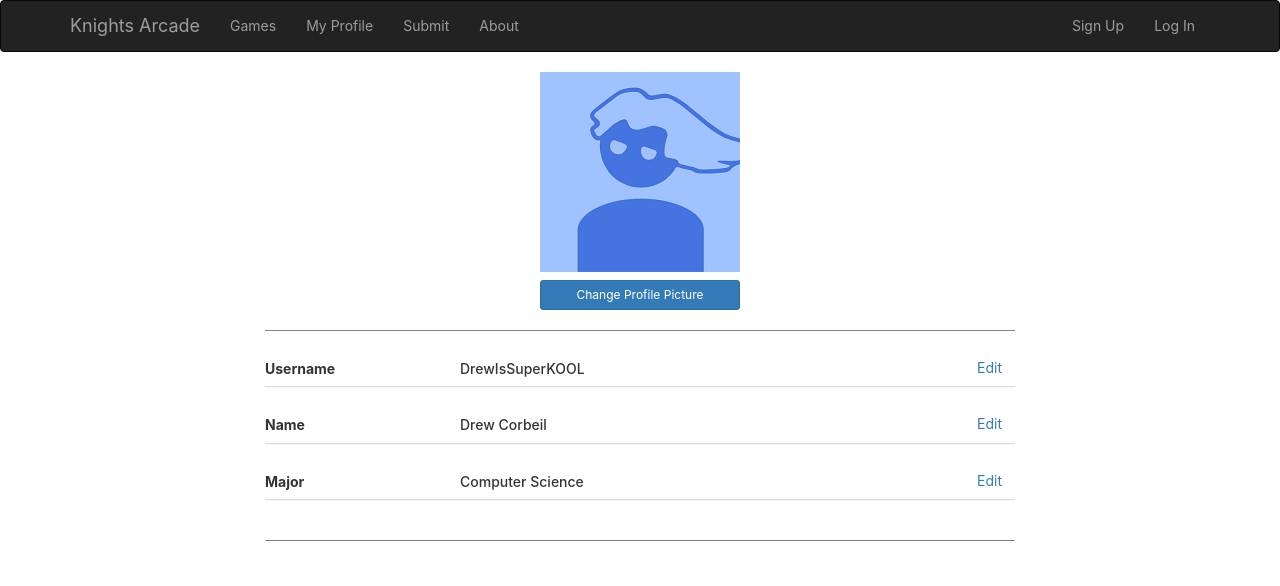
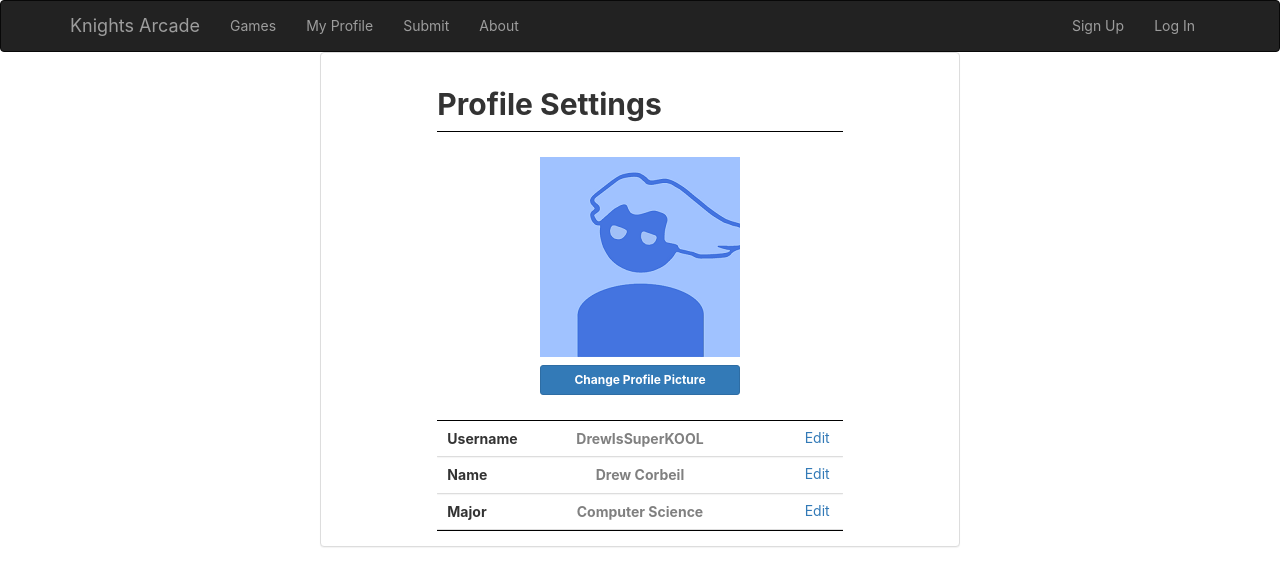
Before and after one commit to Dcorb1209/UCFArcade, a React (Create React App) app: page /MyProfile in a window 1280 px wide. Shown: the top 586 px of the page. Built offline with nearby package versions, Linux system fonts and the light colour scheme.

Commit message:
functional changes made to edit profile page

```diff
--- a/src/Components/NavBar.css
+++ b/src/Components/NavBar.css
@@ -5,8 +5,8 @@
   transform: translate(-50%, -50%) !important;
 }*/
 
-.NavBar{
+.nav-bar {
 
-	color: blue;
+	margin-bottom: 0px;
 
 }
--- a/src/Components/NavBar.js
+++ b/src/Components/NavBar.js
@@ -36,7 +36,7 @@ export default class NaviBar extends Component {
 	render(props) {
 		return (
 
-			<Navbar inverse collapseOnSelect>
+			<Navbar className="nav-bar" inverse collapseOnSelect>
 			  <Navbar.Header>
 			    <Navbar.Brand>
 			      <a href="/">Knights Arcade</a>
--- a/src/Games.css
+++ b/src/Games.css
@@ -1,3 +1,8 @@
-/*.text {
-  color: White
-}*/
+.col{
+	padding: 0px;
+	margin: 0px;
+}
+
+.panel{
+	margin: 0px;
+}
--- a/src/MyProfile.css
+++ b/src/MyProfile.css
@@ -27,14 +27,23 @@
     margin-left: auto;
     margin-right: auto;
     margin-top: 8px;
+    margin-bottom: 25px;
 }
 
 .my-profile__variable-name{
+	padding-left: 10px;
+}
 
+.my-profile__variable-val{
+	color: gray;
 }
 
 .my-profile__section-col{
 	//background-color: coral;
+}
+
+.my-profile__variable-col{
+	text-align: center;
 }
 
 .my-profile__link-col{
@@ -42,14 +51,27 @@
 	//background-color: coral;
 }
 
+.my-profile__hr1{
+	//background-color: gray;
+	//color: lightgray;
+	border-color: black;
+	height: 0px;
+	//margin: 0px;
+	margin-top: 0px;
+	margin-bottom: 25px;
+}
+
 .my-profile__hr{
-	background-color: gray;
-	color: lightgray;
-	border-color: gray;
+	//background-color: gray;
+	//color: lightgray;
+	border-color: black;
 	height: 0px;
+	margin: 0px;
 }
 
 .my-profile__collapsed-panel{
 	border-style: solid;
+	//border-color: lightgray;
 	border-width: 0px 0px 1px 0px;
+	background-color: lightgray;
 }
--- a/src/MyProfile.js
+++ b/src/MyProfile.js
@@ -1,6 +1,6 @@
 import React, { Component } from 'react';
 import NaviBar from './Components/NavBar';
-import { Button, Thumbnail, Grid, Row, Col, Image, FormGroup, FormControl, ControlLabel, ButtonGroup, Label, Panel } from 'react-bootstrap';
+import { Button, Thumbnail, Grid, Row, Col, Image, FormGroup, FormControl, ControlLabel, ButtonGroup, Label, Panel, Form, ButtonToolbar } from 'react-bootstrap';
 import './MyProfile.css';
 
 class MyProfile extends Component {
@@ -35,93 +35,175 @@ class MyProfile extends Component {
     return (
       <div className = 'FullPage'>
         <NaviBar/>
-        <Grid>
-          <Row>
-            <Col className="my-profile__avatar-col" md={4} mdOffset={4}>
-              <Image className="my-profile__avatar" src={require('./avatarTest.png')} responsive/>
+        <Grid fluid style={{ paddingLeft: 0, paddingRight: 0 }}>
+        <Row style={{ marginLeft: 0, marginRight: 0 }}>
+        <Col md={6} mdOffset={3} style={{ paddingLeft: 0, paddingRight: 0 }}>
+        <Panel>
+        <Panel.Body>
+        <Grid fluid style={{ paddingLeft: 0, paddingRight: 0 }}>
+          <Row style={{ marginLeft: 0, marginRight: 0 }}>
+            <Col md={8} mdOffset={2} style={{ paddingLeft: 0, paddingRight: 0 }}>
+              <h2><b>Profile Settings</b></h2>
             </Col>
           </Row>
-          <Row>
-            <Col className="my-profile__file-chooser-col" md={4} mdOffset={4}>
-              <Button className="my-profile__pic-button" bsSize="small" bsStyle="primary">Change Profile Picture</Button>
+          <Row style={{ marginLeft: 0, marginRight: 0 }}>
+            <Col md={8} mdOffset={2} style={{ paddingLeft: 0, paddingRight: 0 }}>
+              <hr className="my-profile__hr1" />
             </Col>
           </Row>
-          <Row>
-            <Col md={8} mdOffset={2}>
+          <Row style={{ marginLeft: 0, marginRight: 0 }}>
+            <Col className="my-profile__avatar-col" md={4} mdOffset={4} style={{ paddingLeft: 0, paddingRight: 0 }}>
+              <Image className="my-profile__avatar" src={require('./avatarTest.png')}/>
+            </Col>
+          </Row>
+          <Row style={{ marginLeft: 0, marginRight: 0 }}>
+            <Col className="my-profile__file-chooser-col" md={4} mdOffset={4} style={{ paddingLeft: 0, paddingRight: 0 }}>
+              <Button className="my-profile__pic-button" bsSize="small" bsStyle="primary"><b>Change Profile Picture</b></Button>
+            </Col>
+          </Row>
+          <Row style={{ marginLeft: 0, marginRight: 0 }}>
+            <Col md={8} mdOffset={2} style={{ paddingLeft: 0, paddingRight: 0 }}>
               <hr className="my-profile__hr" />
             </Col>
           </Row>
-          <Row>
-            <Col className="my-profile__section-col" md={2} mdOffset={2}>
+          <Row style={{ marginLeft: 0, marginRight: 0 }}>
+            <Col className="my-profile__section-col" md={2} mdOffset={2} style={{ paddingLeft: 0, paddingRight: 0 }}>
               <h5 className="my-profile__variable-name"><b>Username</b></h5>
             </Col>
-            <Col className="my-profile__section-col" md={4}>
-              <h5 className="my-profile__variable-name">DrewIsSuperKOOL</h5>
+            <Col className="my-profile__variable-col" md={4} style={{ paddingLeft: 0, paddingRight: 0 }}>
+              <h5 className="my-profile__variable-val"><b>DrewIsSuperKOOL</b></h5>
             </Col>
-            <Col className="my-profile__link-col" md={2}>
+            <Col className="my-profile__link-col" md={2} style={{ paddingLeft: 0, paddingRight: 0 }}>
               <Button bsStyle="link" bsSize="medium" onClick={this.handleEditUsername}>Edit</Button>
             </Col>
           </Row>
-          <Row>
-            <Col md={8} mdOffset={2}>
+          <Row style={{ marginLeft: 0, marginRight: 0 }}>
+            <Col md={8} mdOffset={2} style={{ paddingLeft: 0, paddingRight: 0 }}>
               <Panel className="my-profile__collapsed-panel" id="collapsible-panel-example-1" expanded={this.state.usernameOpen}>
                 <Panel.Collapse>
                   <Panel.Body>
-                    lkajsdlf;kjas;ldkfjas;ldkfjas;ldkfjas;ldkfjas.
+                    <Form horizontal>
+                      <FormGroup controlId="formHorizontalEmail">
+                        <Col componentClass={ControlLabel} sm={2} smOffset={3}>
+                          Username
+                        </Col>
+                        <Col sm={4}>
+                          <FormControl type="text" placeholder="New Username" />
+                        </Col>
+                      </FormGroup>
+                      <FormGroup>
+                        <Col smOffset={5} sm={6}>
+                           <ButtonToolbar>
+                              <Button bsStyle="primary">Save</Button>
+                              <Button>Cancel</Button>
+                            </ButtonToolbar>
+                        </Col>
+                      </FormGroup>
+                    </Form>
                   </Panel.Body>
                 </Panel.Collapse>
               </Panel>
             </Col>
           </Row>
-          <Row>
-            <Col className="my-profile__section-col" md={2} mdOffset={2}>
+          <Row style={{ marginLeft: 0, marginRight: 0 }}>
+            <Col className="my-profile__section-col" md={2} mdOffset={2} style={{ paddingLeft: 0, paddingRight: 0 }}>
               <h5 className="my-profile__variable-name"><b>Name</b></h5>
             </Col>
-            <Col className="my-profile__section-col" md={4}>
-              <h5 className="my-profile__variable-name">Drew Corbeil</h5>
+            <Col className="my-profile__variable-col" md={4} style={{ paddingLeft: 0, paddingRight: 0 }}>
+              <h5 className="my-profile__variable-val"><b>Drew Corbeil</b></h5>
             </Col>
-            <Col className="my-profile__link-col" md={2}>
+            <Col className="my-profile__link-col" md={2} style={{ paddingLeft: 0, paddingRight: 0 }}>
               <Button bsStyle="link" bsSize="medium" onClick={this.handleEditName}>Edit</Button>
             </Col>
           </Row>
-          <Row>
-            <Col md={8} mdOffset={2}>
+          <Row style={{ marginLeft: 0, marginRight: 0 }}>
+            <Col md={8} mdOffset={2} style={{ paddingLeft: 0, paddingRight: 0 }}>
               <Panel className="my-profile__collapsed-panel" id="collapsible-panel-example-1" expanded={this.state.nameOpen}>
                 <Panel.Collapse>
                   <Panel.Body>
-                    lkajsdlf;kjas;ldkfjas;ldkfjas;ldkfjas;ldkfjas.
+                    <Form horizontal>
+                      <FormGroup controlId="formHorizontalEmail">
+                        <Col componentClass={ControlLabel} sm={2} smOffset={3}>
+                          First
+                        </Col>
+                        <Col sm={4}>
+                          <FormControl type="text" placeholder="First Name" />
+                        </Col>
+                      </FormGroup>
+                      <FormGroup controlId="formHorizontalEmail">
+                        <Col componentClass={ControlLabel} sm={2} smOffset={3}>
+                          Last
+                        </Col>
+                        <Col sm={4}>
+                          <FormControl type="text" placeholder="Last Name" />
+                        </Col>
+                      </FormGroup>
+                      <FormGroup>
+                        <Col smOffset={5} sm={6}>
+                           <ButtonToolbar>
+                              <Button bsStyle="primary">Save</Button>
+                              <Button>Cancel</Button>
+                            </ButtonToolbar>
+                        </Col>
+                      </FormGroup>
+                    </Form>
                   </Panel.Body>
                 </Panel.Collapse>
               </Panel>
             </Col>
           </Row>
-          <Row>
-            <Col className="my-profile__section-col" md={2} mdOffset={2}>
+          <Row style={{ marginLeft: 0, marginRight: 0 }}>
+            <Col className="my-profile__section-col" md={2} mdOffset={2} style={{ paddingLeft: 0, paddingRight: 0 }}>
               <h5 className="my-profile__variable-name"><b>Major</b></h5>
             </Col>
-            <Col className="my-profile__section-col" md={4}>
-              <h5 className="my-profile__variable-name">Computer Science</h5>
+            <Col className="my-profile__variable-col" md={4} style={{ paddingLeft: 0, paddingRight: 0 }}>
+              <h5 className="my-profile__variable-val"><b>Computer Science</b></h5>
             </Col>
-            <Col className="my-profile__link-col" md={2}>
+            <Col className="my-profile__link-col" md={2} style={{ paddingLeft: 0, paddingRight: 0 }}>
               <Button bsStyle="link" bsSize="medium" onClick={this.handleEditMajor}>Edit</Button>
             </Col>
           </Row>
-          <Row>
-            <Col md={8} mdOffset={2}>
+          <Row style={{ marginLeft: 0, marginRight: 0 }}>
+            <Col md={8} mdOffset={2} style={{ paddingLeft: 0, paddingRight: 0 }}>
               <Panel className="my-profile__collapsed-panel" id="collapsible-panel-example-1" expanded={this.state.majorOpen}>
                 <Panel.Collapse>
                   <Panel.Body>
-                    lkajsdlf;kjas;ldkfjas;ldkfjas;ldkfjas;ldkfjas.
+                    <Form horizontal>
+                      <FormGroup controlId="formControlsSelect">
+                        <Col sm={1} smOffset={2}>
+                          <ControlLabel>Major</ControlLabel>
+                        </Col>
+                        <Col sm={7}>
+                          <FormControl componentClass="select" placeholder="select">
+                            <option value="select">select</option>
+                            <option value="other">...</option>
+                          </FormControl>
+                        </Col>
+                      </FormGroup>
+                      <FormGroup>
+                        <Col smOffset={5} sm={6}>
+                           <ButtonToolbar>
+                              <Button bsStyle="primary">Save</Button>
+                              <Button>Cancel</Button>
+                            </ButtonToolbar>
+                        </Col>
+                      </FormGroup>
+                    </Form>
                   </Panel.Body>
                 </Panel.Collapse>
               </Panel>
             </Col>
           </Row>
-          <Row>
-            <Col md={8} mdOffset={2}>
+          <Row style={{ marginLeft: 0, marginRight: 0 }}>
+            <Col md={8} mdOffset={2} style={{ paddingLeft: 0, paddingRight: 0 }}>
               <hr className="my-profile__hr" />
             </Col>
           </Row>
+        </Grid>
+        </Panel.Body>
+        </Panel>
+        </Col>
+        </Row>
         </Grid>
       </div>
     )
```
Also changed, not shown: src/Games.js (+14 -1 lines).
